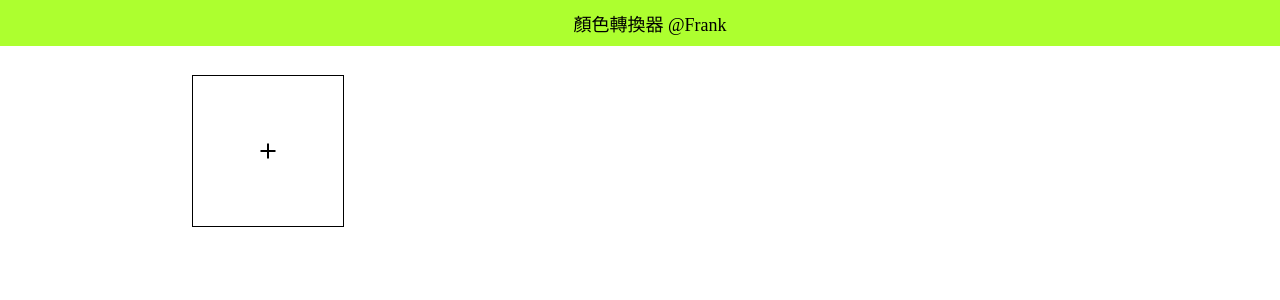
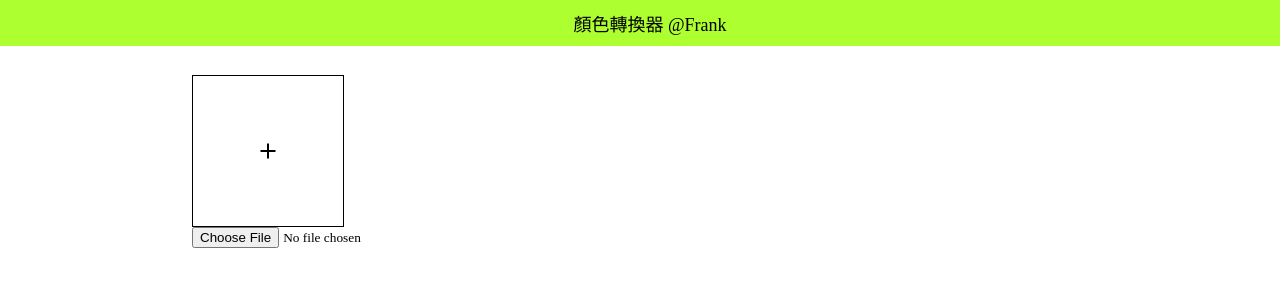
Before and after one commit to wcw850710/project-color-compiler, a Vue app in the folder src/gui/: page / in a window 1280 px wide. Shown: the top 300 px of the page. Built offline with nearby package versions, Linux system fonts and the light colour scheme.

Commit message:
錯誤的 pixels 讀取

```diff
--- a/src/gui/src/views/home.vue
+++ b/src/gui/src/views/home.vue
@@ -7,6 +7,7 @@
     <modal title="新建專案" v-model="isModal">
       hello
     </modal>
+    <input type="file" @change="onGetFile">
   </div>
 </template>
 <script>
@@ -29,7 +30,58 @@
     },
     // mounted(){},
     // beforeDestroy() {},
-    // methods:{},
+    methods:{
+      onGetFile(ev) {
+        const file = ev.target.files[0]
+        const reader = new FileReader;
+        reader.onload = function(e) {
+          const result = e.target.result
+          const canvas = document.createElement('canvas')
+          const ctx = canvas.getContext('2d')
+          const img = new Image()
+          const rangePixels = []
+          let matchColors = new Set()
+          img.src = result
+          img.onload = () => {
+            ctx.drawImage(img, 0, 0)
+            const { width, height } = img
+            const range = 30
+            const rangeWidth = width / range
+            const rangeHeight = height / range
+            for (let i = 0; i < rangeWidth; i++) {
+              for (let j = 0; j < rangeHeight; j++) {
+                const pixels = ctx.getImageData(range * i, range * j, range, range).data
+                rangePixels.push(pixels)
+              }
+            }
+            for (let i = 0; i < rangePixels.length; i++) {
+              let prevRgba = ''
+              let total = 0
+              const allPixels = rangePixels[i]
+              for (let j = 4; j < allPixels.length; j+=4) {
+                const a = allPixels[j - 1] / 255
+                const g = allPixels[j - 2]
+                const b = allPixels[j - 3]
+                const r = allPixels[j - 4]
+                const rgba = `${r},${g},${b},${a}`
+                if(j === 4) prevRgba = rgba
+                if(prevRgba === rgba) {
+                  total += 1
+                  prevRgba = rgba
+                } else {
+                  break
+                }
+              }
+              if(total >= range * range - 1) {
+                matchColors.add(prevRgba)
+              }
+            }
+            console.log([...matchColors])
+          }
+        };
+        reader.readAsDataURL(file);
+      }
+    },
   }
 </script>
 <style lang="scss" scoped>
```
Also changed, not shown: example/assets/board.png (added).
